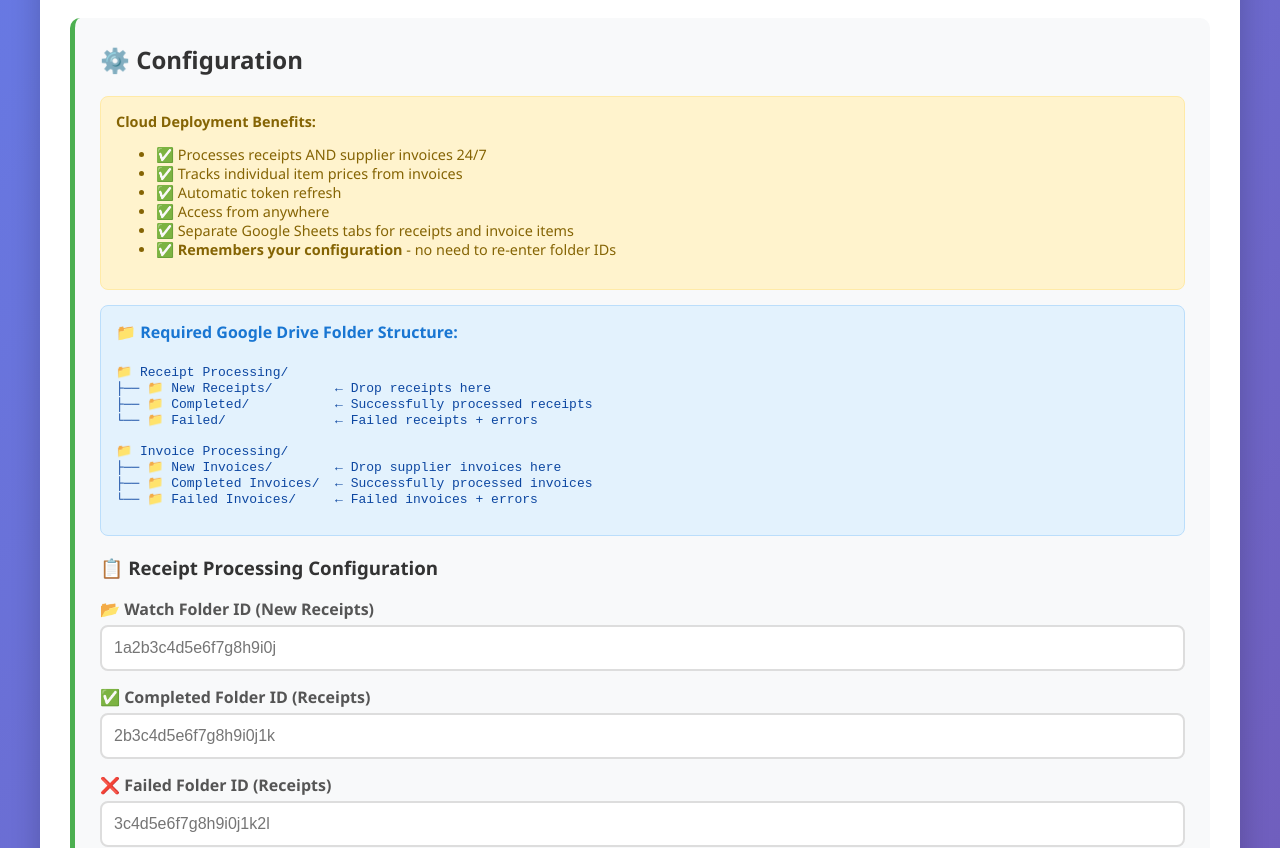
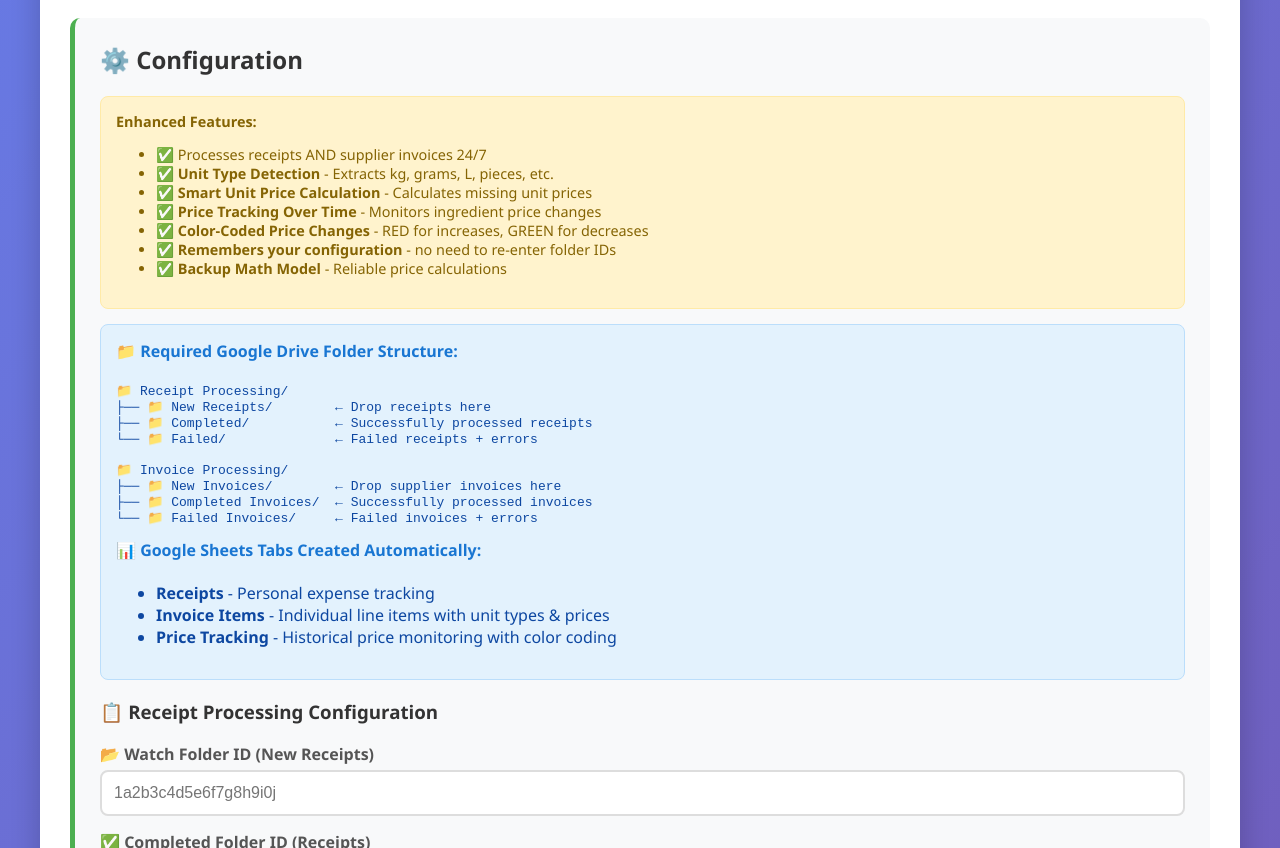
Before and after one commit to kzjluk/receipt, a website: page index.html in a window 1280 px wide. Shown: the part 445-1293 px from the top of the page. Drawn offline with Linux system fonts and the light colour scheme; no server answers.

Commit message:
Update index.html

```diff
--- a/index.html
+++ b/index.html
@@ -285,14 +285,15 @@
                 <h2>⚙️ Configuration</h2>
 
                 <div class="help-text">
-                    <strong>Cloud Deployment Benefits:</strong>
+                    <strong>Enhanced Features:</strong>
                     <ul>
                         <li>✅ Processes receipts AND supplier invoices 24/7</li>
-                        <li>✅ Tracks individual item prices from invoices</li>
-                        <li>✅ Automatic token refresh</li>
-                        <li>✅ Access from anywhere</li>
-                        <li>✅ Separate Google Sheets tabs for receipts and invoice items</li>
+                        <li>✅ <strong>Unit Type Detection</strong> - Extracts kg, grams, L, pieces, etc.</li>
+                        <li>✅ <strong>Smart Unit Price Calculation</strong> - Calculates missing unit prices</li>
+                        <li>✅ <strong>Price Tracking Over Time</strong> - Monitors ingredient price changes</li>
+                        <li>✅ <strong>Color-Coded Price Changes</strong> - RED for increases, GREEN for decreases</li>
                         <li>✅ <strong>Remembers your configuration</strong> - no need to re-enter folder IDs</li>
+                        <li>✅ <strong>Backup Math Model</strong> - Reliable price calculations</li>
                     </ul>
                 </div>
 
@@ -307,6 +308,13 @@
 ├── 📁 New Invoices/        ← Drop supplier invoices here
 ├── 📁 Completed Invoices/  ← Successfully processed invoices
 └── 📁 Failed Invoices/     ← Failed invoices + errors</pre>
+
+                    <h4>📊 Google Sheets Tabs Created Automatically:</h4>
+                    <ul>
+                        <li><strong>Receipts</strong> - Personal expense tracking</li>
+                        <li><strong>Invoice Items</strong> - Individual line items with unit types & prices</li>
+                        <li><strong>Price Tracking</strong> - Historical price monitoring with color coding</li>
+                    </ul>
                 </div>
 
                 <h3>📋 Receipt Processing Configuration</h3>
```
